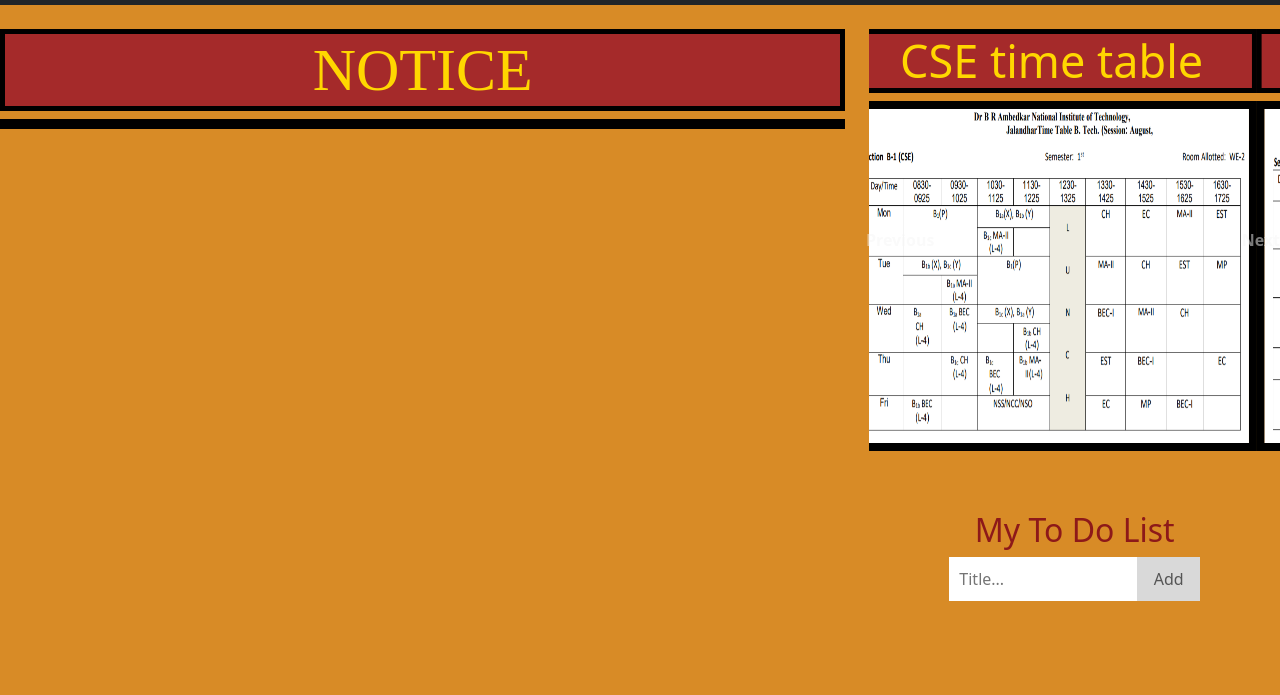
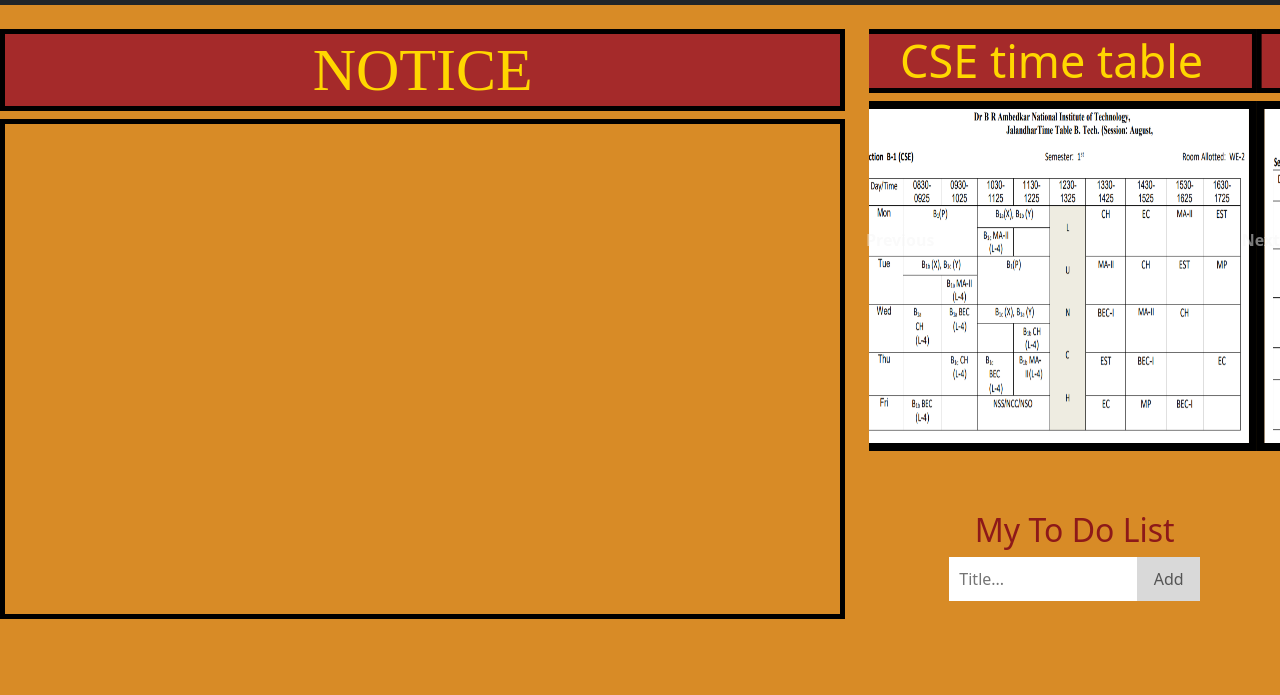
Before and after one commit to Vedant-314/HackmolWeb, a plain HTML site: page Student.html in a window 1280 px wide. Shown: the part 105-800 px from the top of the page. Drawn offline with nearby package versions, Linux system fonts and the light colour scheme; no server answers; a web font is replaced by a local one.

Commit message:
Update Student.html

```diff
--- a/Student.html
+++ b/Student.html
@@ -77,7 +77,7 @@
         <div class="col-md-8 ">
             <script src="https://cdn.jsdelivr.net/npm/@supabase/supabase-js "></script>
             <h3 class="notice ">NOTICE</h3>
-            <ol id="holder " class="n1 n2 "></ol>
+            <ol style="overflow: scroll; width: 100%; height: 500px ;" id="holder " class="n1 n2 "></ol>
 
 
             <script>
```
